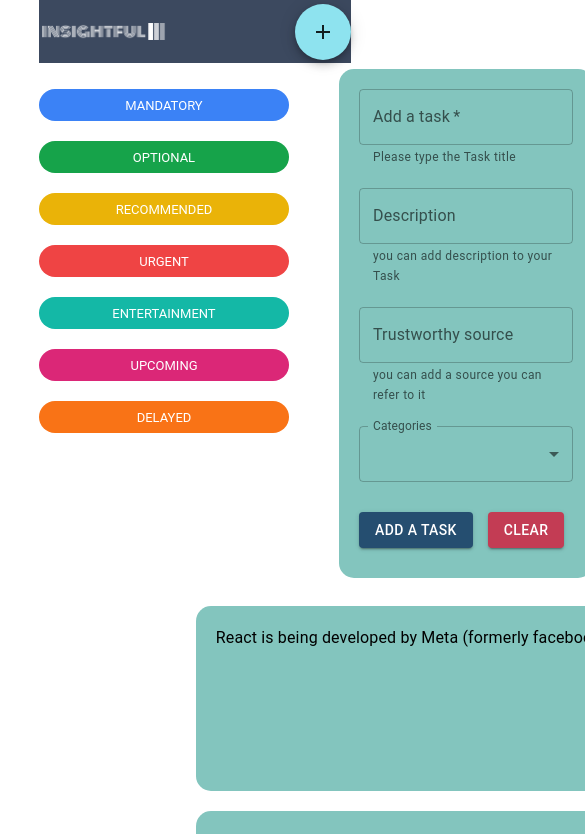
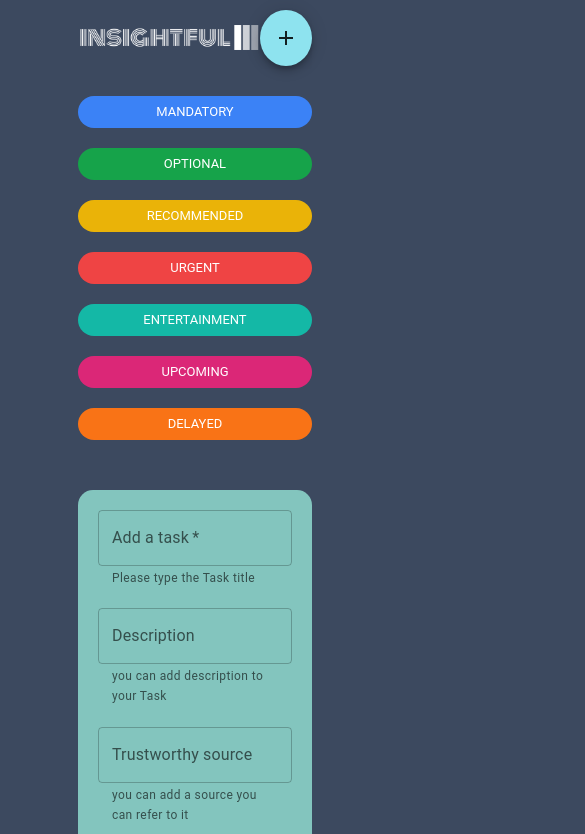
Before and after one commit to Lokmane04/m, a React (Vite) app: page / in a window 390 px wide. Shown: the top 834 px of the page, 585 px wide, since content can reach past the window. Built offline with nearby package versions, Linux system fonts and the light colour scheme.

Commit message:
Working with media queries: making the app responsive for sm  devices

```diff
--- a/package.json
+++ b/package.json
@@ -15,7 +15,8 @@
     "@mui/icons-material": "^5.14.13",
     "@mui/material": "^5.14.13",
     "react": "^18.2.0",
-    "react-dom": "^18.2.0"
+    "react-dom": "^18.2.0",
+    "sonner": "^1.0.3"
   },
   "devDependencies": {
     "@types/react": "^18.2.15",
--- a/src/App.css
+++ b/src/App.css
@@ -57,11 +57,35 @@ body {
 }
 
 /* for smaller screens */
-@media (max-width: 1040px) {
+.top-bar {
+  width: 80vw;
+  background-color: #3c495f;
+  position: sticky;
+  z-index: 100;
+  top: 0;
+  left: 0;
+  padding: 2% 0;
+}
+.main-layout {
+  display: grid;
+  grid-template-columns: 250px 1fr;
+  gap: 50px;
+  margin-top: 2%;
+}
+@media (max-width: 1060px) {
   .insightful-logo {
-    width: 40%;
+    width: auto;
+    height: 50%;
   }
-  body {
-    background-color: #fff;
+  .top-bar {
+    width: 60vw;
+    margin: 2% auto;
+  }
+  .main-layout {
+    display: grid;
+    grid-template-columns: 1fr;
+    gap: 50px;
+    width: 60vw;
+    margin: 2% auto;
   }
 }
--- a/src/components/Tasks/TaskList.tsx
+++ b/src/components/Tasks/TaskList.tsx
@@ -1,4 +1,4 @@
-import { Box, List, ListItem, Typography, Link, Chip } from "@mui/material";
+import { Box, List, Typography, Link, Chip } from "@mui/material";
 import { initialFacts, CATEGORIES } from "../../data/DUMMY_DATA";
 import "../../App.css";
 const TaskList = () => {
--- a/src/components/Tasks/index.tsx
+++ b/src/components/Tasks/index.tsx
@@ -10,6 +10,7 @@ const Tasks = () => {
         flexDirection: "column",
         alignItems: "center",
         maxWidth: "65vw",
+        minWidth: "100px",
       }}
     >
       <TaskForm />
--- a/src/components/layouts/TopBar/TopBar.tsx
+++ b/src/components/layouts/TopBar/TopBar.tsx
@@ -1,8 +1,12 @@
-import { Box, Button, Fab } from "@mui/material";
+import { Toaster, toast } from "sonner";
+import { Box, Fab } from "@mui/material";
 import WhiteLogo from "../../../assets/png/white-logo.png";
 import AddIcon from "@mui/icons-material/Add";
 import "../../../App.css";
 const TopBar = () => {
+  const displayToastHandler = () => {
+    toast.success("The task was addes successfully");
+  };
   return (
     <Box
       sx={{
@@ -15,7 +19,13 @@ const TopBar = () => {
       }}
     >
       <img className="insightful-logo" src={WhiteLogo} alt="insightful-logo" />
-      <Fab className="btn" color="secondary" aria-label="Add a Task">
+      <Toaster richColors closeButton />
+      <Fab
+        onClick={displayToastHandler}
+        className="btn"
+        color="secondary"
+        aria-label="Add a Task"
+      >
         <AddIcon />
       </Fab>
     </Box>
--- a/src/components/layouts/index.tsx
+++ b/src/components/layouts/index.tsx
@@ -2,18 +2,9 @@ import { Box } from "@mui/material";
 import TopBar from "./TopBar/TopBar";
 
 const NavBar = () => {
+  console.log((1060 * 80) / 100);
   return (
-    <Box
-      sx={{
-        width: "80vw",
-        bgcolor: "#3c495f",
-        position: "sticky",
-        zIndex: "100",
-        top: 0,
-        left: 0,
-        py: "2%",
-      }}
-    >
+    <Box className="top-bar">
       <TopBar />
     </Box>
   );
--- a/src/pages/main.tsx
+++ b/src/pages/main.tsx
@@ -4,14 +4,7 @@ import SideBar from "../components/layouts/Sidebar/SideBar";
 
 const Main = () => {
   return (
-    <Box
-      sx={{
-        display: "grid",
-        gridTemplateColumns: "250px 1fr",
-        gap: "50px",
-        mt: "2%",
-      }}
-    >
+    <Box className="main-layout">
       <SideBar />
       <Tasks />
     </Box>
```
Also changed, not shown: 1 other file (tests, documents, lock files or other folders).
